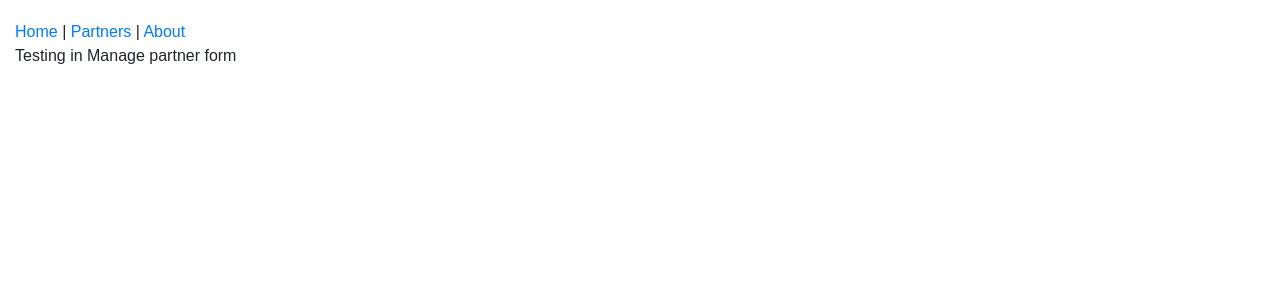
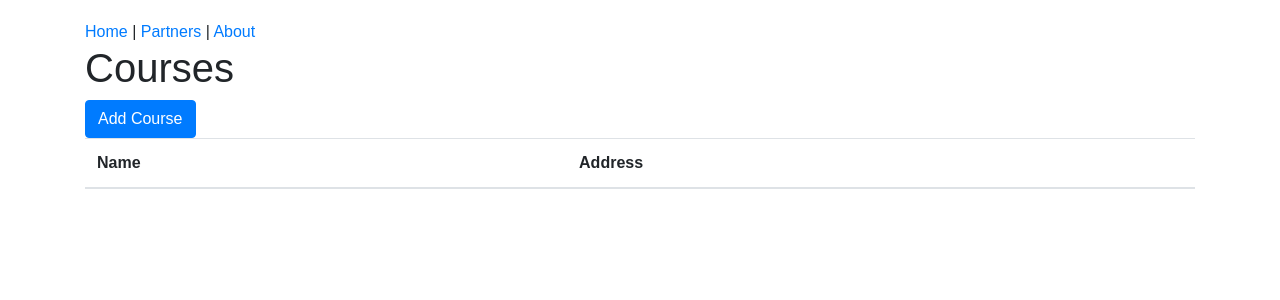
Before and after one commit to rakanc/msx-pc, a React (Create React App) app: page /partners in a window 1280 px wide. Shown: the top 300 px of the page. Built offline with nearby package versions, Linux system fonts and the light colour scheme.

Commit message:
Initial commit

```diff
--- a/package.json
+++ b/package.json
@@ -3,6 +3,7 @@
   "version": "0.1.0",
   "private": true,
   "dependencies": {
+    "history": "^4.7.2",
     "react": "^16.5.2",
     "react-dom": "^16.5.2",
     "react-router-dom": "^4.3.1",
@@ -15,10 +16,12 @@
     "eject": "react-scripts-ts eject"
   },
   "devDependencies": {
+    "@types/history": "^4.7.0",
     "@types/jest": "^23.3.2",
     "@types/node": "^10.10.1",
     "@types/react": "^16.4.14",
     "@types/react-dom": "^16.0.7",
+    "@types/react-router": "^4.0.31",
     "@types/react-router-dom": "^4.3.1",
     "bootstrap": "^4.1.3",
     "typescript": "^3.0.3"
--- a/src/app/App.tsx
+++ b/src/app/App.tsx
@@ -7,7 +7,7 @@ declare let module: any;
 class App extends React.Component {
     public render() {
         return (
-            <div className="container-fluid">
+            <div className="container container-fluid">
                 <Header />
                 <AppRouter />
             </div>
--- /dev/null
+++ b/src/app/common/input/input.tsx
@@ -0,0 +1,39 @@
+import * as React from 'react';
+interface IInputProps {
+  name: string;
+  label: string;
+  type?: string;
+  placeholder?: string;
+  value?: string;
+  error?: string;
+  onChange(): void;
+};
+
+const TextInput: React.SFC<IInputProps> = ({ name, label, type, placeholder, value, error, onChange }: IInputProps) => {
+  let wrapperClass = 'form-group';
+  if (error && error.length > 0) {
+    wrapperClass += " " + 'has-error';
+  }
+
+  return (
+    <div className={wrapperClass}>
+      <label htmlFor={name}>{label}</label>
+      <div className="field">
+        <input
+          type={type}
+          name={name}
+          className="form-control"
+          placeholder={placeholder}
+          value={value}
+          onChange={onChange} />
+        {error && <div className="alert alert-danger">{error}</div>}
+      </div>
+    </div>
+  );
+};
+
+TextInput.defaultProps = {
+  type: "text"
+}
+
+export default TextInput;
--- /dev/null
+++ b/src/app/common/select/select.tsx
@@ -0,0 +1,35 @@
+import * as React from 'react';
+interface ISelectProps {
+  name: string;
+  label: string;
+  defaultOption: string;
+  options: any;
+  value?: string;
+  error?: string;
+  onChange(): void;
+};
+
+const SelectInput: React.SFC<ISelectProps> = ({ name, label, defaultOption, options, value, error, onChange }: ISelectProps) => {
+
+  return (
+    <div className="form-group">
+      <label htmlFor={name}>{label}</label>
+      <div className="field">
+        <select
+          name={name}
+          value={value}
+          onChange={onChange}
+          className="form-control">
+          <option value="">{defaultOption}</option>
+          {options.map((option: any) => {
+            return <option key={option.value} value={option.value}>{option.text}</option>;
+          })
+          }
+        </select>
+        {error && <div className="alert alert-danger">{error}</div>}
+      </div>
+    </div>
+  );
+};
+
+export default SelectInput;
--- a/src/app/components/partners/common/list.tsx
+++ b/src/app/components/partners/common/list.tsx
@@ -21,4 +21,9 @@ const PartnerList: React.SFC<IProps> = (props: IProps) => (
         </tbody>
     </table>
 )
+
+PartnerList.defaultProps = {
+  partners : new Array<Partner>()
+}
+
 export default PartnerList;
--- a/src/app/components/partners/manage/details.tsx
+++ b/src/app/components/partners/manage/details.tsx
@@ -1,7 +1,16 @@
 import * as React from 'react';
+import TextInput from '../../../common/input/input';
+import SelectInput from '../../../common/select/select';
+import { Partner } from '../../../model/types/partner';
 
 // tslint:disable-next-line:no-empty-interface
-export interface IProps { }
+export interface IProps {
+  partner: Partner;
+  allCountries: string[];
+  errors: any;
+  onChange(): void;
+  onSave(): void;
+}
 
 // tslint:disable-next-line:no-empty-interface
 export interface IState { }
@@ -13,9 +22,38 @@ class PartnerDetail extends React.Component<IProps, IState> {
   }
 
   public render() {
+    const partner = this.props.partner;
     return (
-      <form action="">
-        Testing in Partner detail form
+      <form>
+        <h1>Manage Partner</h1>
+        <TextInput
+          name="Name"
+          label="Name"
+          value={partner.name}
+          onChange={this.props.onChange}
+          error={this.props.errors.title} />
+
+        <SelectInput
+          name="countryId"
+          label="Country"
+          value={partner.country}
+          defaultOption="Select Country"
+          options={this.props.allCountries}
+          onChange={this.props.onChange} error={this.props.errors.countryId} />
+
+        <TextInput
+          name="Address"
+          label="Address"
+          value={partner.address}
+          onChange={this.props.onChange}
+          error={this.props.errors.title} />
+
+        <input
+          type="submit"
+          disabled= {false}
+          value= 'Save'
+          className="btn btn-primary"
+          onClick={this.props.onSave} />
       </form>
     );
   }
--- a/src/app/components/partners/manage/partners.tsx
+++ b/src/app/components/partners/manage/partners.tsx
@@ -1,8 +1,11 @@
 import * as React from 'react';
+import { Partner } from '../../../model/types/partner';
+import PartnerList from '../common/list';
 
-
-// tslint:disable-next-line:no-empty-interface
-export interface IProps { }
+export interface IProps {
+  partners: Partner[];
+  history: any;
+ }
 
 
 // tslint:disable-next-line:no-empty-interface
@@ -14,11 +17,21 @@ class Partners extends React.Component<IProps, IState> {
     super(props, state);
   }
 
+  public redirectToAddPartner() {
+    this.props.history.push('/partner');
+  }
   public render() {
+    const { partners } = this.props;
+
     return (
-      <form action="">
-      Testing in Manage partner form
-      </form>
+      <div>
+        <h1>Courses</h1>
+        <input type="submit"
+          value="Add Course"
+          className="btn btn-primary"
+          onClick={this.redirectToAddPartner} />
+        <PartnerList partners={partners} />
+      </div>
     );
   }
 }
--- a/src/app/model/types/partner.ts
+++ b/src/app/model/types/partner.ts
@@ -1,3 +1,3 @@
 export class Partner {
-  constructor(public id = '', public address = '', public name = '') { }
+  constructor(public id = '', public address = '', public name = '', public country = '') { }
 }
```
